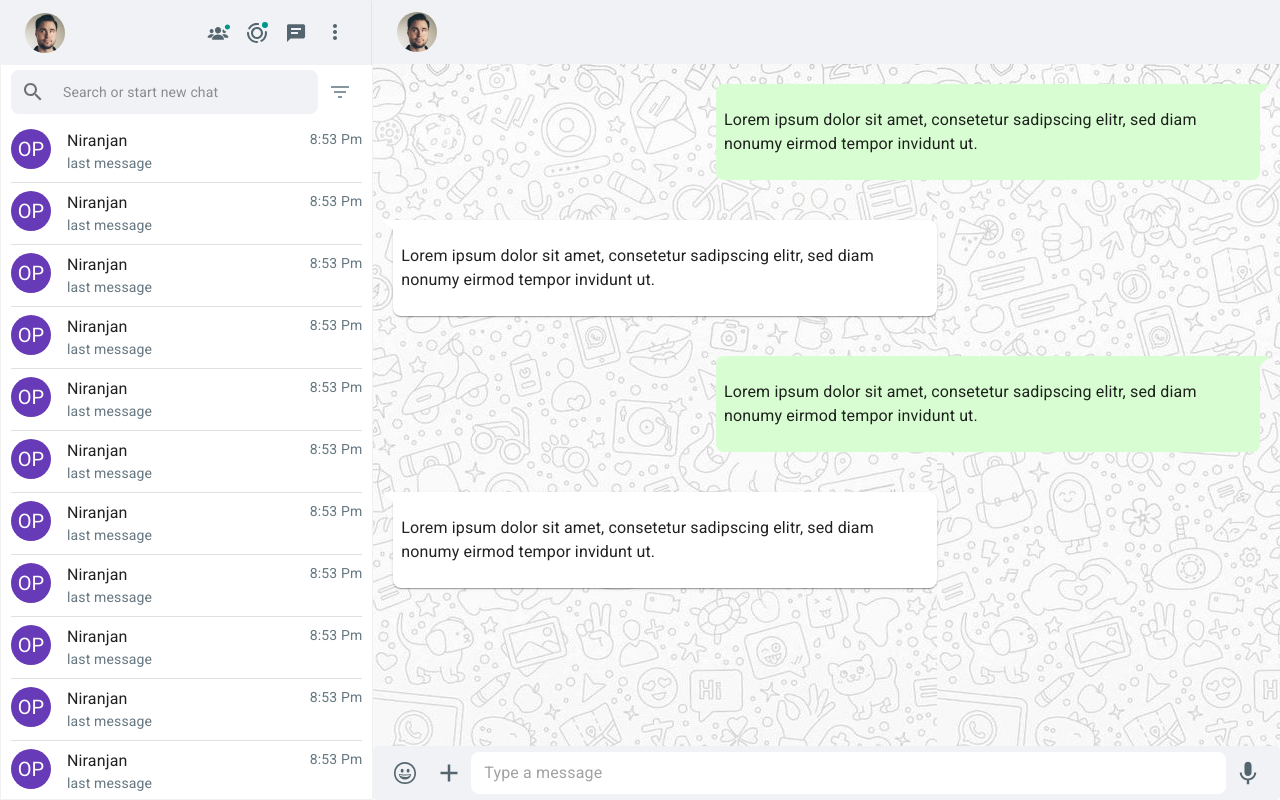
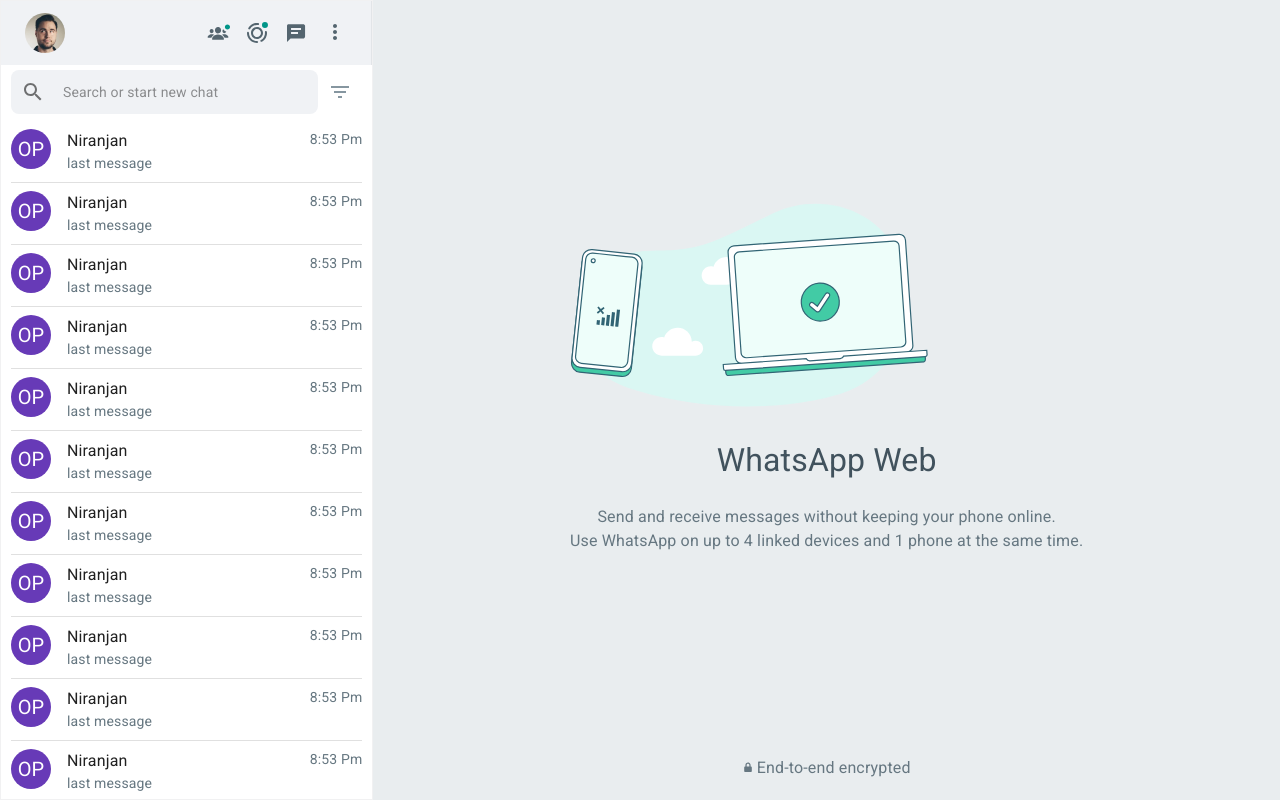
Before and after one commit to samakshgrover/whatsapp-clone, a React (Vite) app: page / in a window 1280 px wide. Built offline with nearby package versions, Linux system fonts and the light colour scheme.

Commit message:
InitialScreen font changed

```diff
--- a/src/constants.js
+++ b/src/constants.js
@@ -2,4 +2,7 @@
 export const customColors = {
   color1: "#f0f2f5",
   icon: "#8696a0",
+  whatsAppInfoScreen: {
+    title: 'rgb(65, 82, 93)',
+  }
 };
--- a/src/containers/WhatsappInfoScreen.jsx
+++ b/src/containers/WhatsappInfoScreen.jsx
@@ -1,12 +1,21 @@
 import { Box, Container } from "@mui/material";
 import emptyWhatsapp from "../assets/emptyWhatsapp.svg";
+import { customColors } from "../constants";
 
 export function WhatsappInfoScreen() {
   return (
-    <Container sx={{ height: "100vh", display:'flex', flexDirection:'column', background: "#e9edef", paddingBottom:'20px'}}>
+    <Container
+      sx={{
+        height: "100vh",
+        display: "flex",
+        flexDirection: "column",
+        background: "#e9edef",
+        paddingBottom: "20px",
+      }}
+    >
       <Box
         sx={{
-          flex:1,
+          flex: 1,
           height: "100%",
           display: "flex",
           alignItems: "center",
@@ -16,17 +25,22 @@
         <Box>
           <img src={emptyWhatsapp} alt="empty whatsapp image" />
           <Box sx={{ textAlign: "center" }}>
-            <h1>WhatsApp Web</h1>
-            <div>
+            <h1 style={{ fontWeight: 400, color: customColors.whatsAppInfoScreen.title }}>
+              WhatsApp Web
+            </h1>
+            <Box sx={{ color: "var(--secondary-color)" }}>
               Send and receive messages without keeping your phone online.
               <br />
               Use WhatsApp on up to 4 linked devices and 1 phone at the same
               time.
-            </div>
             </Box>
           </Box>
         </Box>
-      <Box className="ubfBJ" sx={{textAlign:'center'}}>
+      </Box>
+      <Box
+        className="ubfBJ"
+        sx={{ textAlign: "center", color: "var(--secondary-color)" }}
+      >
         <span data-testid="lock-small" data-icon="lock-small" className="">
           <svg
             viewBox="0 0 10 12"
--- a/src/pages/IndexPage.jsx
+++ b/src/pages/IndexPage.jsx
@@ -1,7 +1,7 @@
 import { Grid } from "@mui/material";
 import { Sidebar } from "../containers/Sidebar";
-// import { WhatsappInfoScreen } from "../containers/WhatsappInfoScreen";
-import { ChatScreen } from "../containers/ChatScreen";
+import { WhatsappInfoScreen } from "../containers/WhatsappInfoScreen";
+// import { ChatScreen } from "../containers/ChatScreen";
 
 export default function IndexPage() {
   return (
@@ -10,8 +10,8 @@
         <Sidebar />
       </Grid>
       <Grid item xs={8.5} sx={{ height: "100%" }}>
-        {/* <WhatsappInfoScreen /> */}
-        <ChatScreen />
+        <WhatsappInfoScreen />
+        {/* <ChatScreen /> */}
       </Grid>
     </Grid>
   );
```
Also changed, not shown: features.txt. Lines whose indentation alone changed are shown as unchanged.
